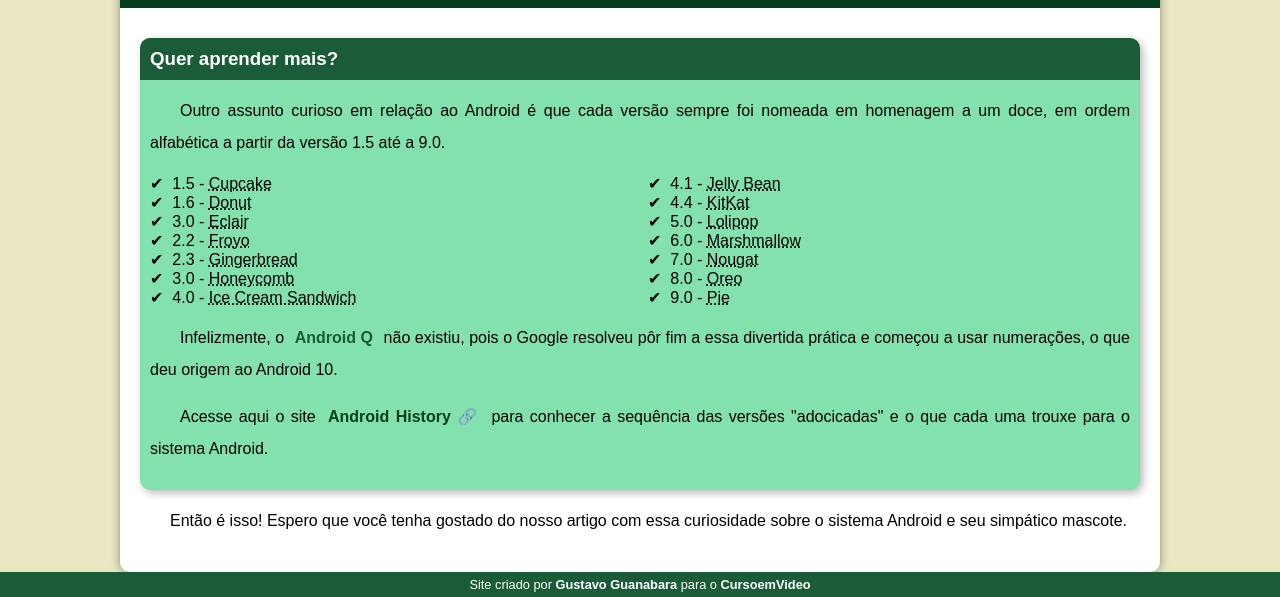
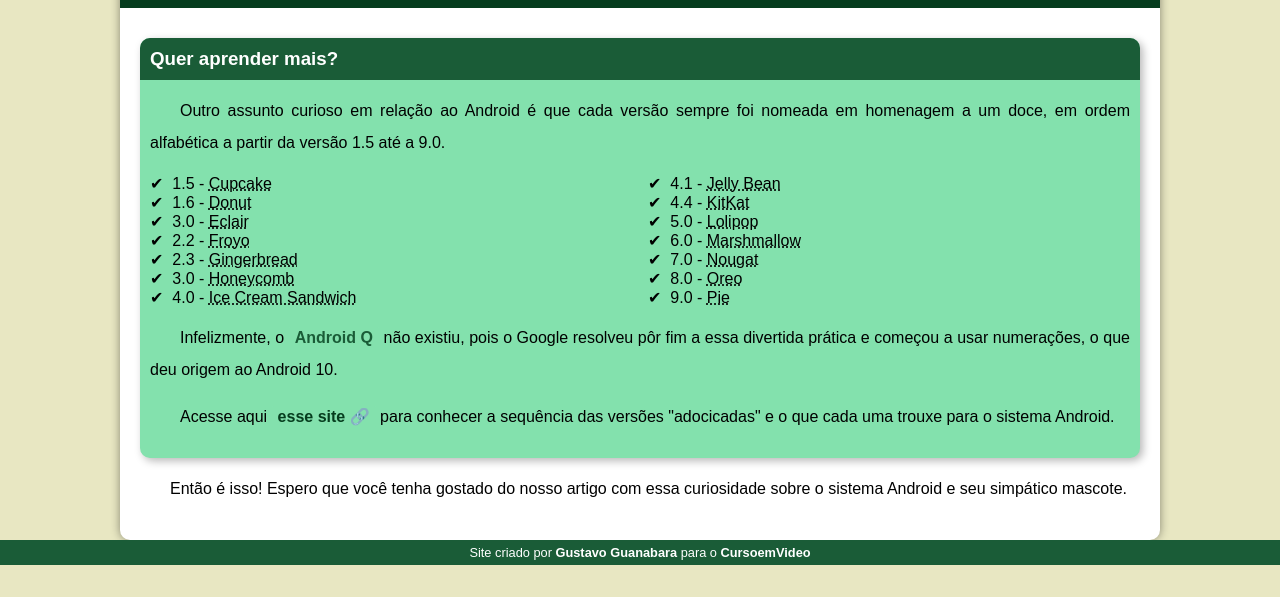
Before and after one commit to joaopimentadev/projeto-android, a plain HTML site: page index.html in a window 1280 px wide. Shown: the part 2418-3015 px from the top of the page. After the commit the page ends 2983 px from the top, so only its background shows below. Drawn offline with Linux system fonts and the light colour scheme.

Commit message:
mudei o link do android hisoty
mudei o link porque estava invalido o link do site oficial ai coloquei um da wikipedia msm https://en.wikipedia.org/wiki/Android_version_history

```diff
--- a/index.html
+++ b/index.html
@@ -76,7 +76,7 @@
                         </ul>
                         <p>Infelizmente, o <strong>Android Q</strong> não existiu, pois o Google resolveu pôr fim a essa divertida prática e começou a usar numerações, o que deu origem ao Android 10.</p>
 
-                        <p>Acesse aqui o site <a href="https://www.android.com/intl/en_uk/history/#/donut" target="_blank" class="externo">Android History</a> para conhecer a sequência das versões "adocicadas" e o que cada uma trouxe para o sistema Android.</p>
+                        <p>Acesse aqui <a href="https://en.wikipedia.org/wiki/Android_version_history" target="_blank" class="externo">esse site</a> para conhecer a sequência das versões "adocicadas" e o que cada uma trouxe para o sistema Android.</p>
         </aside>
 
             <p>Então é isso! Espero que você tenha gostado do nosso artigo com essa curiosidade sobre o sistema Android e seu simpático mascote.</p>
```
